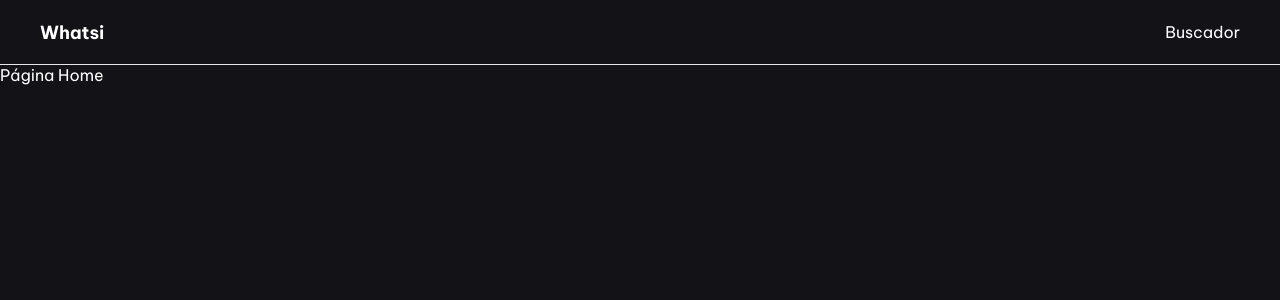
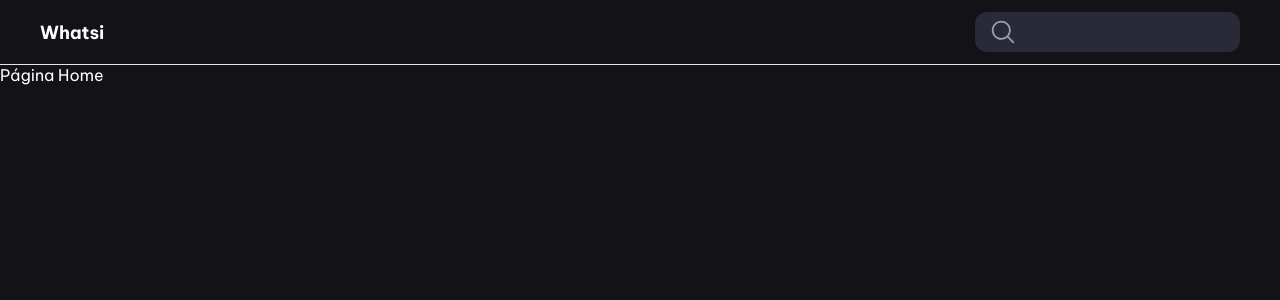
Before and after one commit to jonathancede/tv-shows-movies, a Next.js app: page / in a window 1280 px wide. Shown: the top 300 px of the page. Built offline with nearby package versions, Linux system fonts and the light colour scheme.

Commit message:
Added General Input

```diff
--- /dev/null
+++ b/src/components/Input/index.tsx
@@ -0,0 +1,41 @@
+import { InputHTMLAttributes } from "react"
+import Image from "next/image"
+
+import searchIcon from "@/images/search-icon.svg"
+
+import { InputBase, InputLarge } from "./styles"
+
+interface InputProps extends InputHTMLAttributes<HTMLInputElement> {
+  iconType?: "search"
+  iconPosition?: "left" | "right"
+  variant?: "medium" | "large"
+}
+
+const INPUT_VARIANTS = {
+  medium: InputBase,
+  large: InputLarge,
+}
+
+const ICON_TYPES = {
+  search: {
+    src: searchIcon,
+    alt: "search",
+  },
+}
+
+const Input: React.FC<InputProps> = ({ iconType, iconPosition = "left", variant = "medium", ...rest }) => {
+  const InputElement = INPUT_VARIANTS[variant] ?? InputBase
+  const hasIcon = !!iconType
+  const iconPositionIsLeft = iconPosition === "left"
+  const icon = ICON_TYPES[iconType ?? "search"]
+
+  return (
+    <InputElement>
+      {hasIcon && iconPositionIsLeft && <Image src={icon.src} alt={icon.alt} />}
+      <input {...rest} />
+      {hasIcon && !iconPositionIsLeft && <Image src={icon.src} alt={icon.alt} />}
+    </InputElement>
+  )
+}
+
+export default Input
--- /dev/null
+++ b/src/components/Input/styles.ts
@@ -0,0 +1,40 @@
+"use client"
+
+import styled from "styled-components"
+
+export const InputBase = styled.div`
+  display: flex;
+  align-items: center;
+  gap: 8px;
+  background-color: #292938;
+  border-radius: 12px;
+  padding: 6px 12px;
+
+  input {
+    font-family: "Be Vietnam Pro", sans-serif;
+    background-color: transparent;
+    color: #9E9EB8;
+    outline: none;
+    border: none;
+    font-size: 14px;
+  }
+
+  img {
+    width: 18px;
+    height: 18px;
+  }
+`
+
+export const InputLarge = styled(InputBase)`
+  gap: 8px;
+  padding: 8px 16px;
+
+  input {
+    font-size: 16px;
+  }
+
+  img {
+    width: 24px;
+    height: 24px;
+  }
+`
--- a/src/sections/Header/index.tsx
+++ b/src/sections/Header/index.tsx
@@ -1,3 +1,4 @@
+import Input from "@/components/Input"
 import { HeaderContentWrapper, HeaderTitle, HeaderWrapper } from "./styles"
 
 const Header: React.FC = () => {
@@ -5,8 +6,8 @@ const Header: React.FC = () => {
     <HeaderWrapper>
       <HeaderContentWrapper>
         <HeaderTitle>Whatsi</HeaderTitle>
-        {/* TODO: Crear input de buscador */}
-        <div>Buscador</div>
+        {/* TODO: pendiente de insertar onChane para renderizar las búsquedas si da tiempo */}
+        <Input iconType="search" variant="large" type="text" />
       </HeaderContentWrapper>
     </HeaderWrapper>
   )
```
Also changed, not shown: src/images/search-icon.svg (added).
